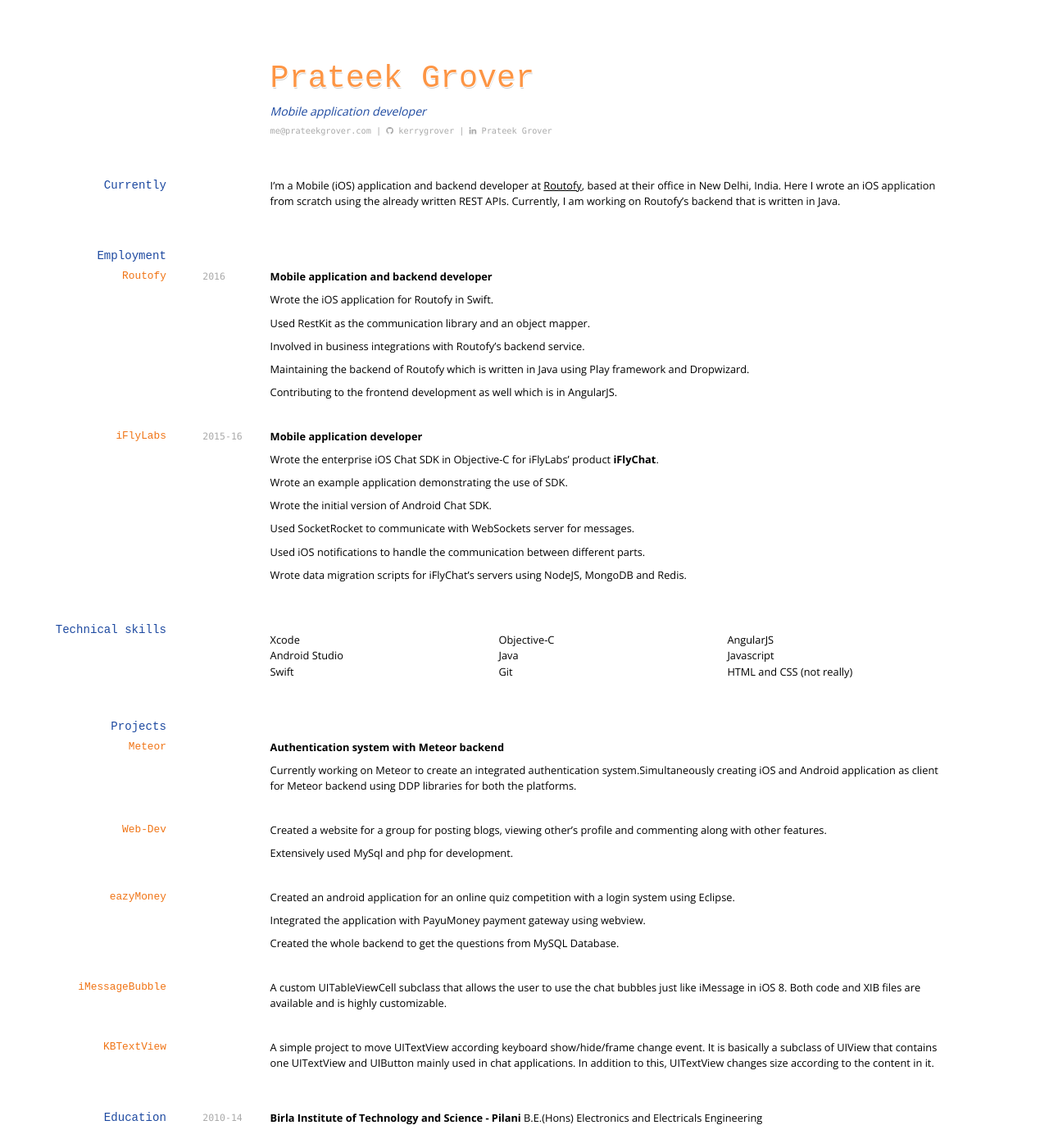
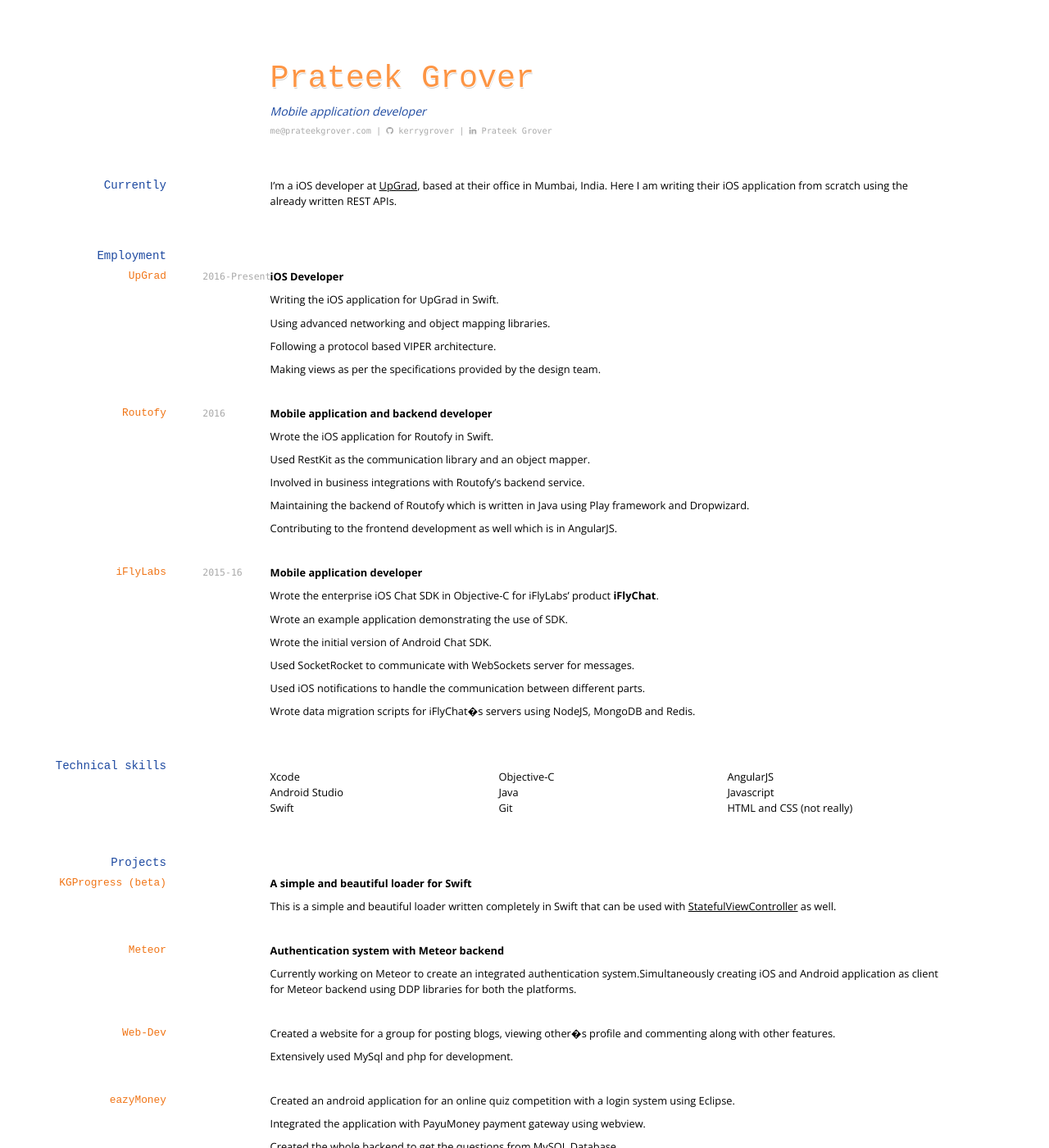
Before and after one commit to kerry/prateekgrover.com, a Jekyll site: the page built from resume/index.md, in a window 1280 px wide and 1400 px high. Shown: the whole window at 82% size. Built offline with Jekyll 4.4.1, drawn with Linux system fonts in a browser that asks for light colours; nearby versions of some CDN libraries.

Commit message:
updated resume

```diff
--- a/resume/index.md
+++ b/resume/index.md
@@ -20,9 +20,22 @@ Mobile application developer
 
 ## Currently
 
-I'm a Mobile (iOS) application and backend developer  at [Routofy](https://www.routofy.com/), based at their office in New Delhi, India. Here I wrote an iOS application from scratch using the already written REST APIs. Currently, I am working on Routofy's backend that is written in Java.
+I'm a iOS developer at [UpGrad](https://www.upgrad.com/), based at their office in Mumbai, India. Here I am writing their iOS application from scratch using the already written REST APIs.
 
 ## Employment
+
+### UpGrad
+
+`2016-Present`
+__iOS Developer__
+
+Writing the iOS application for UpGrad in Swift.
+
+Using advanced networking and object mapping libraries.
+
+Following a protocol based VIPER architecture.
+
+Making views as per the specifications provided by the design team.
 
 ### Routofy
 
@@ -54,7 +67,7 @@ Used SocketRocket to communicate with WebSockets server for messages.
 
 Used iOS notifications to handle the communication between different parts.
 
-Wrote data migration scripts for iFlyChat’s servers using NodeJS, MongoDB and Redis.
+Wrote data migration scripts for iFlyChat�s servers using NodeJS, MongoDB and Redis.
 
 ## Technical skills
 
@@ -70,13 +83,18 @@ Wrote data migration scripts for iFlyChat’s servers using NodeJS, MongoDB and
 
 ## Projects
 
+### KGProgress (beta)
+__A simple and beautiful loader for Swift__
+
+This is a simple and beautiful loader written completely in Swift that can be used with [StatefulViewController](https://github.com/aschuch/StatefulViewController) as well.
+
 ### Meteor
 __Authentication system with Meteor backend__
 
 Currently working on Meteor to create an integrated authentication system.Simultaneously creating iOS and Android application as client for Meteor backend using DDP libraries for both the platforms.
 
 ### Web-Dev
-Created a website for a group for posting blogs, viewing other’s profile and commenting along with other features.
+Created a website for a group for posting blogs, viewing other�s profile and commenting along with other features.
 
 Extensively used MySql and php for development.
 
```
